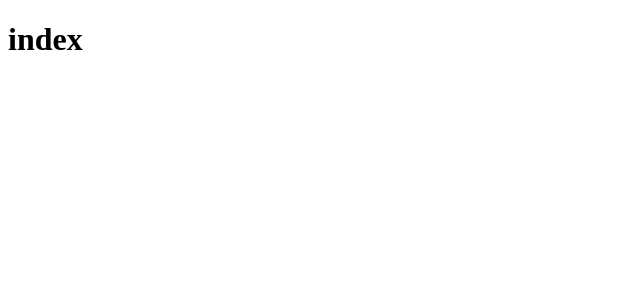
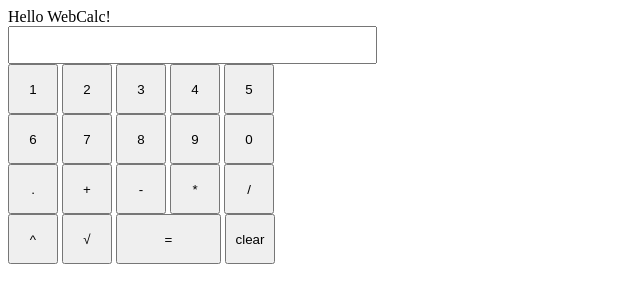
Before and after one commit to yoshishun/yoshishunRepo, a plain HTML site: page index.html in a window 1280 px wide. Shown: the whole page, without its empty margins (0-640 px from the left). Drawn offline with Linux system fonts and the light colour scheme.

Commit message:
Update index.html

```diff
--- a/index.html
+++ b/index.html
@@ -1,7 +1,56 @@
 <!DOCTYPE html>
 <meta charset="UTF-8">
-<html>
-<body>
-    <h1>index</h1>
-</body>
-</html>
+<html><body>
+    <style>
+        button
+        {
+            width: 50px;
+            height: 50px;
+        }
+    </style>
+    <div>Hello WebCalc!</div>
+    <input style="font-size: 28px; text-align: right;" /><br />
+
+    <script>
+        // input tag を更新する関数
+        function update(_v) {
+            document.querySelector('input').value = _v
+        }
+
+        // 数字ボタンが押されたので数字を後ろに追加する
+        function append(_v) {
+            document.querySelector('input').value += _v
+        }
+
+        // 計算
+        function calc() {
+            const v = document.querySelector('input').value
+            const f = new Function('return ' + v)
+            // document.write(f)
+            update(f().toString())
+        }
+    </script>
+
+
+    <button onclick="append('1')">1</button>
+    <button onclick="append('2')">2</button>
+    <button onclick="append('3')">3</button>
+    <button onclick="append( '4' )" >4</button>
+    <button onclick="append( '5' )" >5</button><br />
+    <button onclick="append( '6' )" >6</button>
+    <button onclick="append( '7' )" >7</button>
+    <button onclick="append( '8' )" >8</button>
+    <button onclick="append( '9' )" >9</button>
+    <button onclick="append( '0' )" >0</button><br />
+    <button onclick="append( '.' )" >.</button>
+    <button onclick="append('+')">+</button>
+    <button onclick="append('-')">-</button>
+    <button onclick="append( '*' )" >*</button>
+    <button onclick="append( '/' )" >/</button><br />
+    <button onclick="append( '**' )" >^</button>
+    <button onclick="append( '**0.5' )" >√</button>
+
+    <button onclick="calc()" style="width:105px;">=</button>
+
+    <button onclick="update('')">clear</button>
+</body></html>
```
